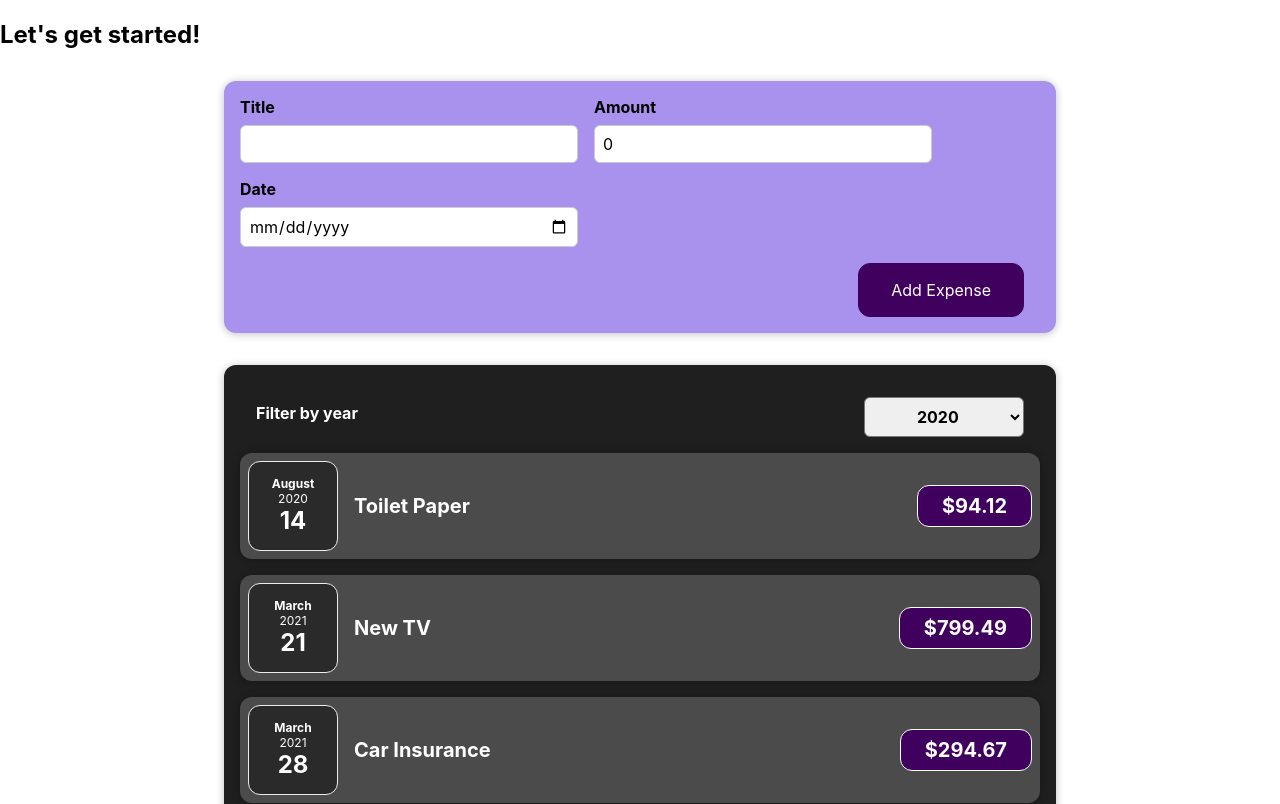
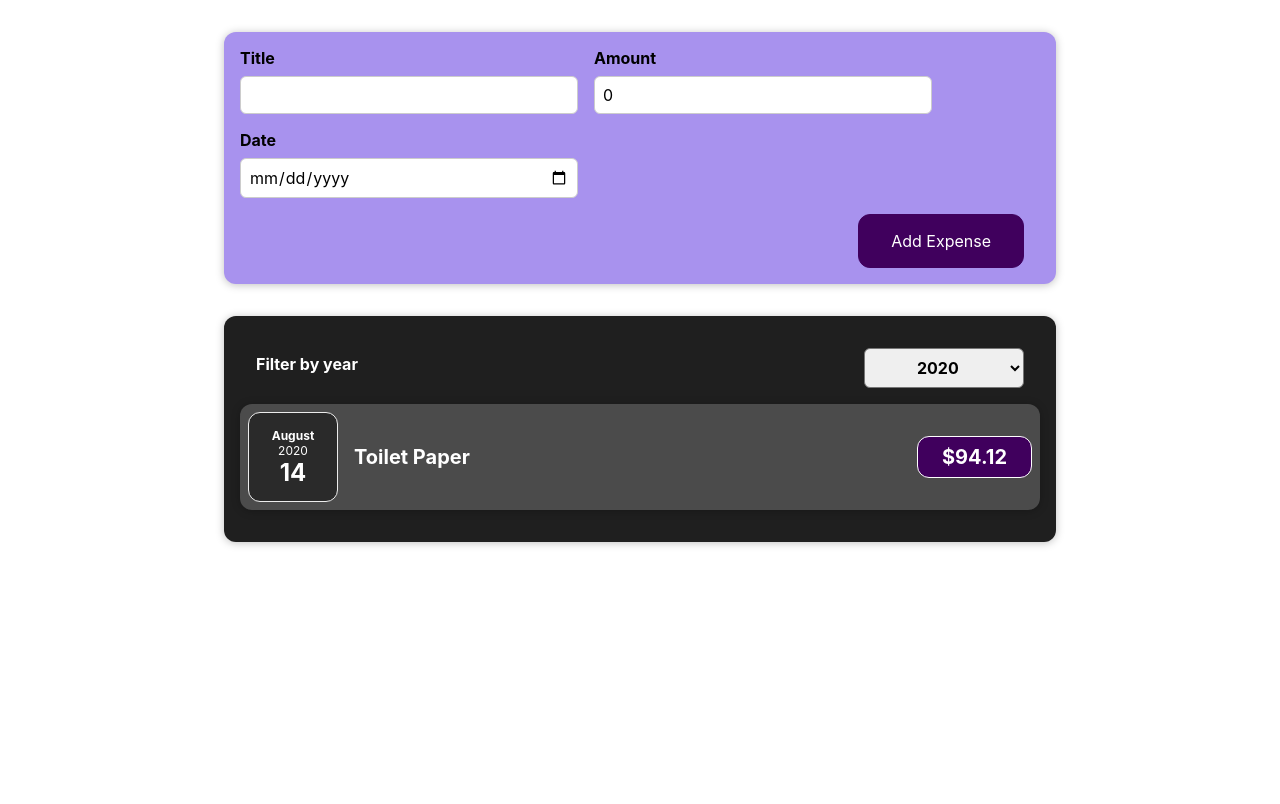
Before and after one commit to iakgoog/react-practice, a React (Create React App) app: page / in a window 1280 px wide. Shown: the top 804 px of the page. Built offline with nearby package versions, Linux system fonts and the light colour scheme.

Commit message:
Display filtered data dynamically by selected year via select element

```diff
--- a/src/App.js
+++ b/src/App.js
@@ -40,7 +40,6 @@ const App = () => {
 
   return (
     <div>
-      <h2>Let's get started!</h2>
       <NewExpense onAddExpense={addExpenseHandler} />
       <ExpenseItemList expenses={expenses} />
     </div>
--- a/src/components/Expenses/ExpenseItemList.js
+++ b/src/components/Expenses/ExpenseItemList.js
@@ -8,6 +8,9 @@ const ExpenseItemList = (props) => {
   const [filteredYear, setFilteredYear] = useState('2020');
   const filterHandler = (selectedYear) => {
     setFilteredYear(selectedYear);
+  };
+  const filterExpenseItem = (expense) => {
+    return expense.date.getFullYear().toString() === filteredYear;
   };
   const renderExpenseItem = (value, index) => {
     return (
@@ -25,7 +28,7 @@ const ExpenseItemList = (props) => {
         selectedYear={filteredYear}
         onChangeYearFilter={filterHandler}
       />
-      {props.expenses.map(renderExpenseItem)}
+      {props.expenses.filter(filterExpenseItem).map(renderExpenseItem)}
     </Card>
   );
 };
```
